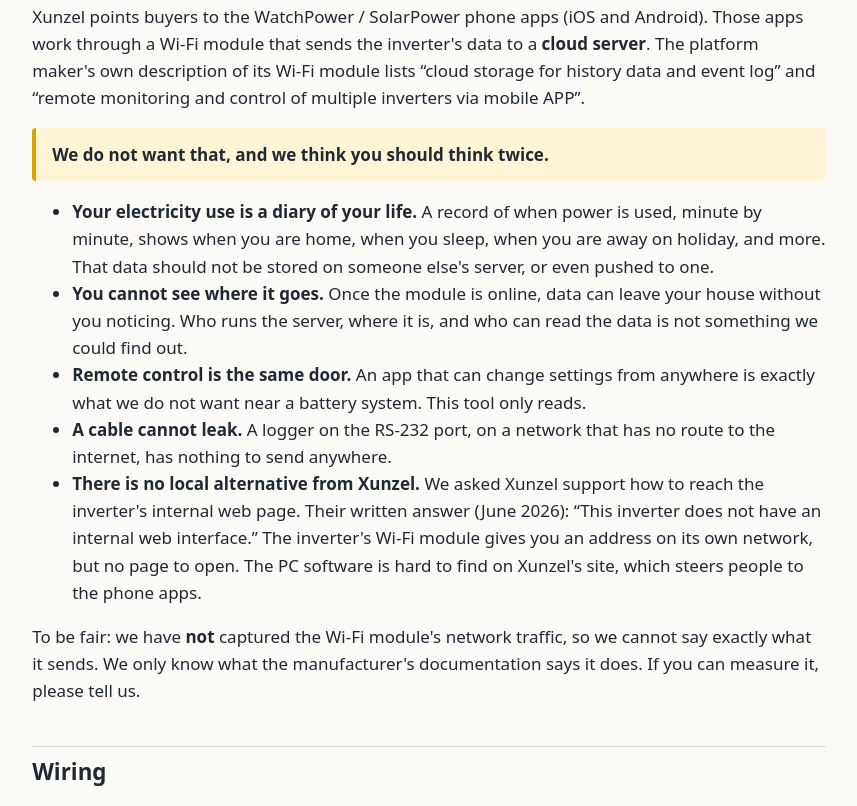
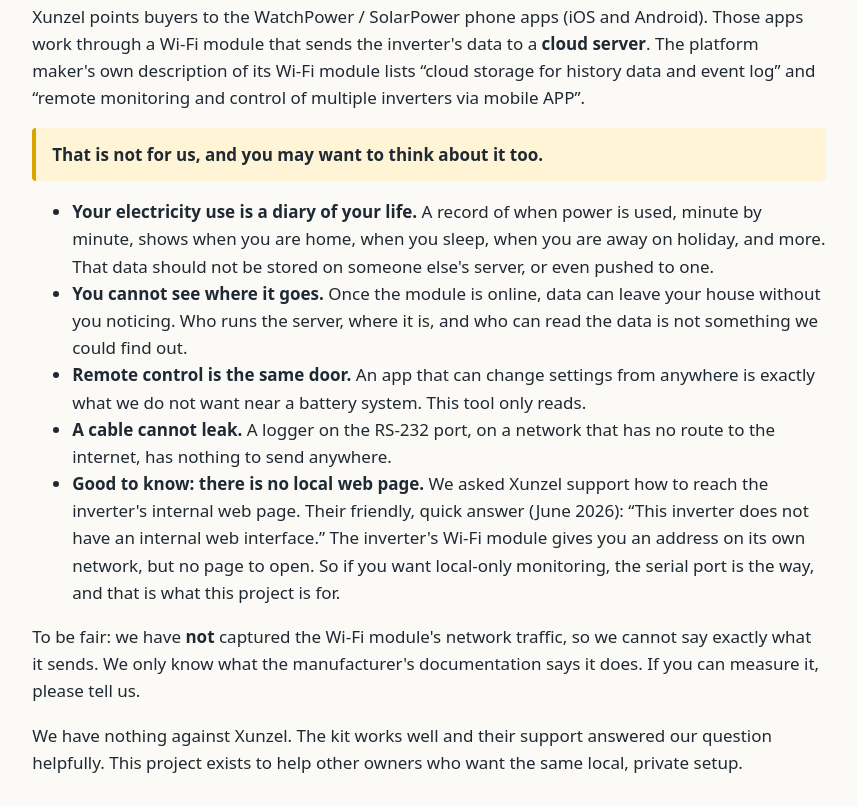
Before and after one commit to Terramadas/Xunzel-RS232-Protocol, a plain HTML site: page index.html in a window 1280 px wide. Shown: the part 1745-2551 px from the top of the page, without its empty margins (211-1068 px from the left). Drawn offline with Linux system fonts and the light colour scheme.

Commit message:
small update on the wording

```diff
--- a/index.html
+++ b/index.html
@@ -99,15 +99,16 @@
 
 <h2 id="privacy">Why not the cloud app? (privacy)</h2>
 <p>Xunzel points buyers to the WatchPower / SolarPower phone apps (iOS and Android). Those apps work through a Wi-Fi module that sends the inverter's data to a <strong>cloud server</strong>. The platform maker's own description of its Wi-Fi module lists &ldquo;cloud storage for history data and event log&rdquo; and &ldquo;remote monitoring and control of multiple inverters via mobile APP&rdquo;.</p>
-<p class="note"><strong>We do not want that, and we think you should think twice.</strong></p>
+<p class="note"><strong>That is not for us, and you may want to think about it too.</strong></p>
 <ul>
   <li><strong>Your electricity use is a diary of your life.</strong> A record of when power is used, minute by minute, shows when you are home, when you sleep, when you are away on holiday, and more. That data should not be stored on someone else's server, or even pushed to one.</li>
   <li><strong>You cannot see where it goes.</strong> Once the module is online, data can leave your house without you noticing. Who runs the server, where it is, and who can read the data is not something we could find out.</li>
   <li><strong>Remote control is the same door.</strong> An app that can change settings from anywhere is exactly what we do not want near a battery system. This tool only reads.</li>
   <li><strong>A cable cannot leak.</strong> A logger on the RS-232 port, on a network that has no route to the internet, has nothing to send anywhere.</li>
-  <li><strong>There is no local alternative from Xunzel.</strong> We asked Xunzel support how to reach the inverter's internal web page. Their written answer (June 2026): &ldquo;This inverter does not have an internal web interface.&rdquo; The inverter's Wi-Fi module gives you an address on its own network, but no page to open. The PC software is hard to find on Xunzel's site, which steers people to the phone apps.</li>
+  <li><strong>Good to know: there is no local web page.</strong> We asked Xunzel support how to reach the inverter's internal web page. Their friendly, quick answer (June 2026): &ldquo;This inverter does not have an internal web interface.&rdquo; The inverter's Wi-Fi module gives you an address on its own network, but no page to open. So if you want local-only monitoring, the serial port is the way, and that is what this project is for.</li>
 </ul>
 <p>To be fair: we have <strong>not</strong> captured the Wi-Fi module's network traffic, so we cannot say exactly what it sends. We only know what the manufacturer's documentation says it does. If you can measure it, please tell us.</p>
+<p>We have nothing against Xunzel. The kit works well and their support answered our question helpfully. This project exists to help other owners who want the same local, private setup.</p>
 
 <h2 id="wiring">Wiring</h2>
 <figure>
```
Also changed, not shown: 1 other file.
